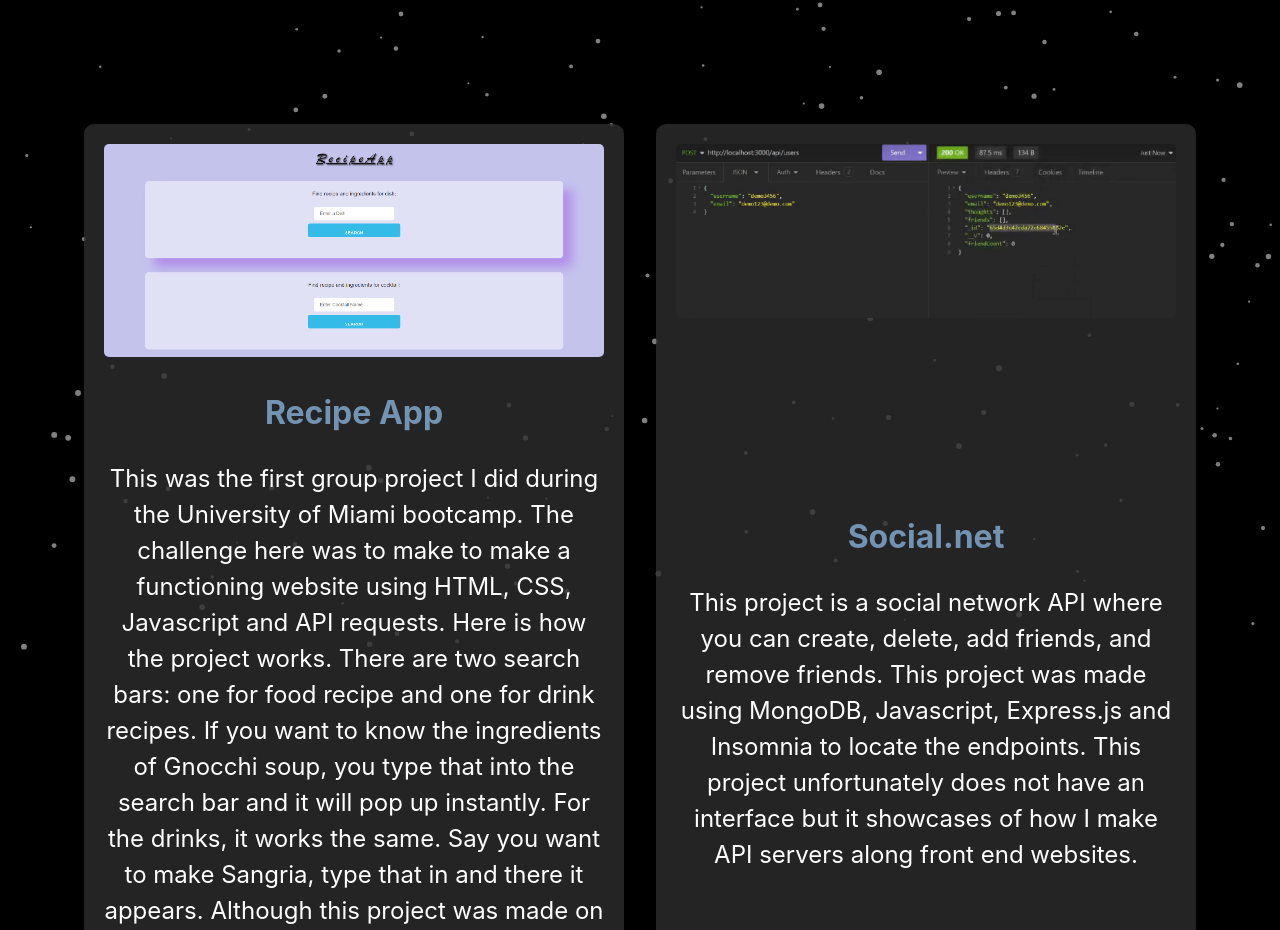
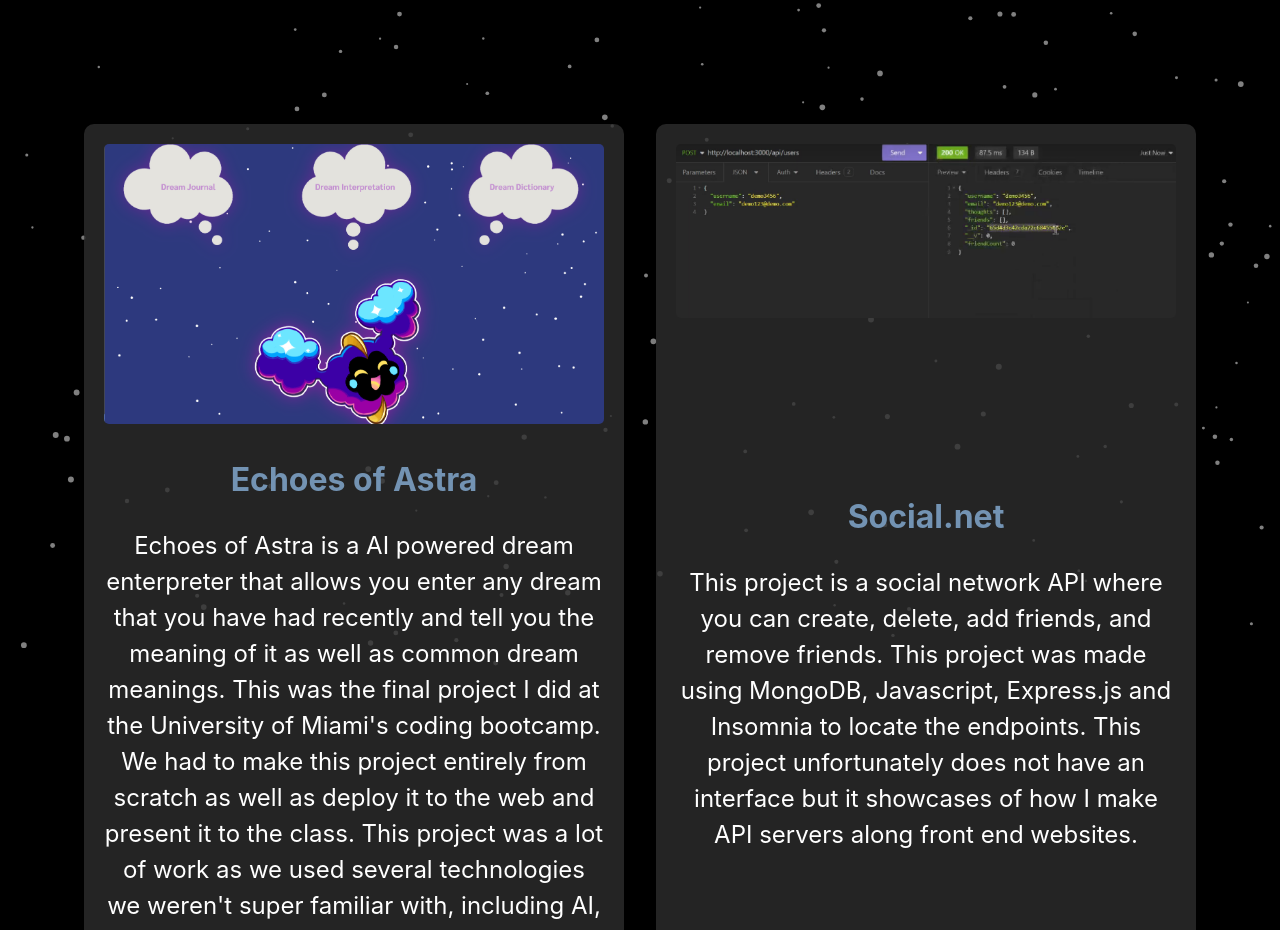
Before and after one commit to p111111111uto/max-martinez.dev, a React (Vite) app: page /projects in a window 1280 px wide. Shown: the part 134-1064 px from the top of the page. Built offline with nearby package versions, Linux system fonts and the light colour scheme.

Commit message:
update projects

```diff
--- a/src/components/Projects/Projects.jsx
+++ b/src/components/Projects/Projects.jsx
@@ -1,5 +1,5 @@
 import Particle from "../Particle";
-import recipeApp from './assets/recipeApp.png'
+import echoesOfAstra from './assets/echoes-of-astra.png'
 import socialAPI from './assets/socialAPI.png'
 import JSQuiz from './assets/JSQuiz.png'
 import OGPortfolio from './assets/OGPortfolio.png'
@@ -14,16 +14,16 @@ export default function Projects() {
             <h1 style={{marginTop: '4rem'}}><span style={{color: '#7393B3'}}>Projects</span> I am most proud of.</h1>
             <div className="projects">
             <div className="projectCard">
-                <img src={recipeApp} alt="recipe-app" className="projectImg" />
+                <img src={echoesOfAstra} alt="Echoes of Astra" className="projectImg" />
                 <div className="projectInfo">
-                    <h3>Recipe App</h3>
-                    <p>This was the first group project I did during the University of Miami bootcamp. The challenge here was to make to make a functioning website using HTML, CSS, Javascript and API requests. Here is how the project works. There are two search bars: one for food recipe and one for drink recipes. If you want to know the ingredients of Gnocchi soup, you type that into the search bar and it will pop up instantly. For the drinks, it works the same. Say you want to make Sangria, type that in and there it appears. Although this project was made on the basics of web development, I am proud that this project came out just as we expected working in a group.</p>
+                    <h3>Echoes of Astra</h3>
+                    <p>Echoes of Astra is a AI powered dream enterpreter that allows you enter any dream that you have had recently and tell you the meaning of it as well as common dream meanings. This was the final project I did at the University of Miami's coding bootcamp. We had to make this project entirely from scratch as well as deploy it to the web and present it to the class. This project was a lot of work as we used several technologies we weren't super familiar with, including AI, but I am very proud of how it turned out and how well my team and I worked together!</p>
                 </div>
                 <div className="projectLinks">
-                    <a href="https://github.com/maxmruiz/recipe-app?tab=readme-ov-file" target="_blank" className="github">
+                    <a href="https://github.com/reagan1440/Echoes-of-Astra" target="_blank" className="github">
                         <AiFillGithub />
                     </a>
-                    <a href="https://maxmruiz.github.io/recipe-app/" target="_blank" className="demo">
+                    <a href="https://echoes-of-astra.onrender.com/" target="_blank" className="demo">
                         <AiFillEye />
                     </a>
                 </div>
```
Also changed, not shown: src/components/Projects/assets/echoes-of-astra.png (added), src/components/Projects/assets/recipeApp.png (deleted).
